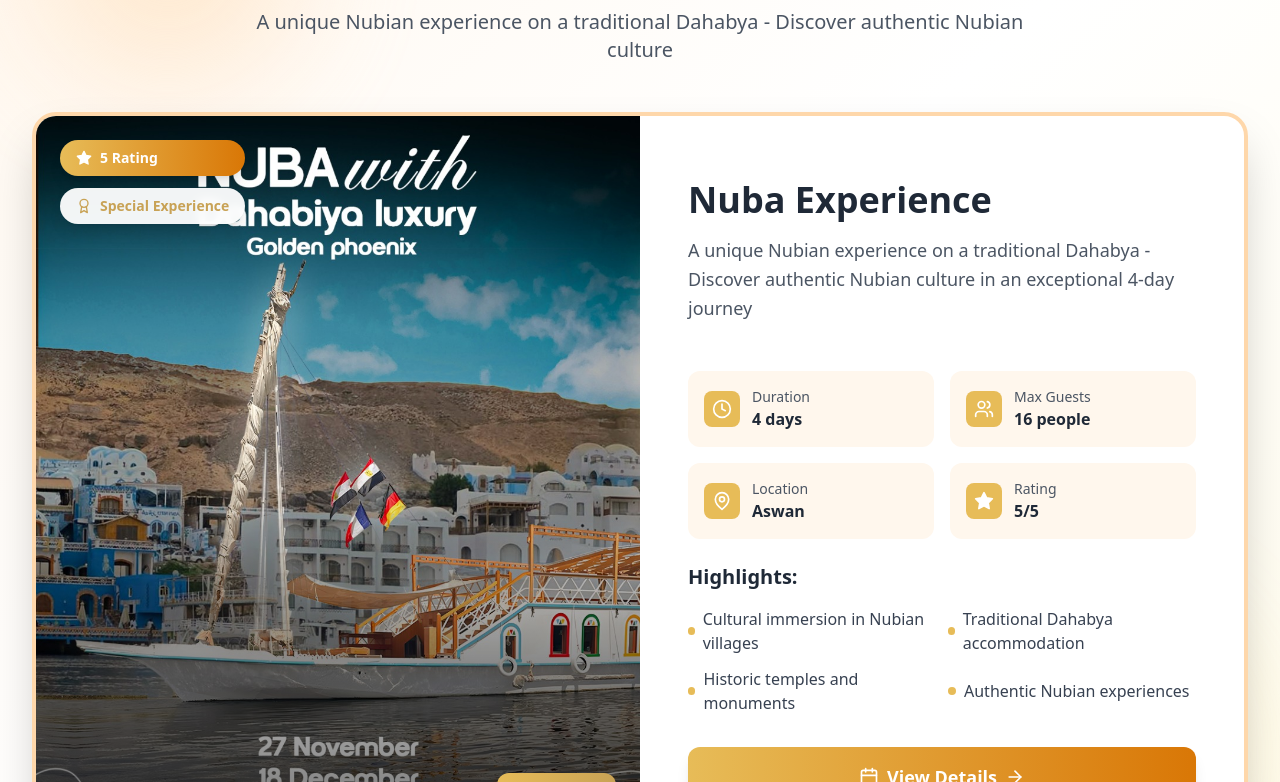
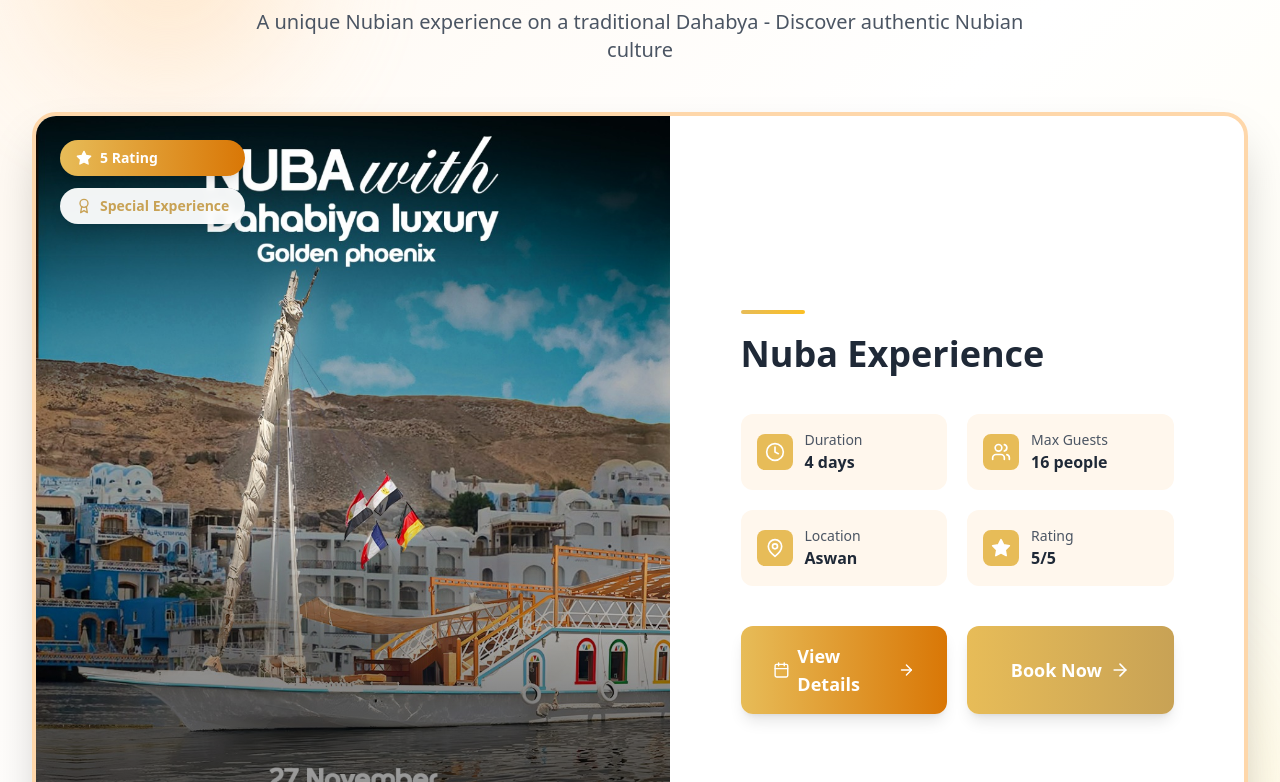
Before and after one commit to asmaaabubakr905/Golden_, a React (Vite) app: page / in a window 1280 px wide. Shown: the part 1358-2140 px from the top of the page. Built offline with nearby package versions, Linux system fonts and the light colour scheme.

Commit message:
Update: added Nuba trip section and fixed profile background12

```diff
--- a/src/pages/Home.tsx
+++ b/src/pages/Home.tsx
@@ -109,9 +109,9 @@ const Home = () => {
 
               {/* Main Content Card */}
               <div className="bg-white rounded-3xl shadow-2xl overflow-hidden border-4 border-orange-200 hover:border-orange-400 transition-all duration-300 transform hover:scale-[1.01]">
-                <div className="grid grid-cols-1 lg:grid-cols-2 gap-0">
+                <div className="grid grid-cols-1 lg:grid-cols-[1.05fr_0.95fr] gap-0 lg:items-center">
                   {/* Image Section */}
-                  <div className="relative h-96 lg:h-full min-h-[400px] overflow-hidden">
+                  <div className="relative h-96 lg:h-full min-h-[400px] lg:min-h-[480px] overflow-hidden">
                     <img
                       src={specialTrip.image}
                       alt={specialTrip.title}
@@ -141,18 +141,16 @@ const Home = () => {
                   </div>
 
                   {/* Content Section */}
-                  <div className="p-8 lg:p-12 flex flex-col justify-center">
-                    <div className="mb-6">
-                      <h3 className="text-3xl md:text-4xl font-bold text-gray-800 mb-4">
+                  <div className="p-8 lg:px-14 lg:py-10 flex flex-col gap-8 lg:gap-10 lg:max-w-xl lg:mx-auto">
+                    <div className="space-y-4 lg:space-y-5">
+                      <div className="w-16 h-1 rounded-full bg-gradient-to-r from-orange-500 to-amber-400"></div>
+                      <h3 className="text-3xl md:text-4xl font-bold text-gray-800 leading-tight">
                         {specialTrip.title}
                       </h3>
-                      <p className="text-lg text-gray-600 mb-6 leading-relaxed">
-                        {specialTrip.description}
-                      </p>
                     </div>
 
                     {/* Tour Details */}
-                    <div className="grid grid-cols-2 gap-4 mb-6">
+                    <div className="grid grid-cols-2 gap-4 lg:gap-5">
                       <div className="flex items-center space-x-3 bg-orange-50 p-4 rounded-xl">
                         <div className="bg-orange-500 p-2 rounded-lg">
                           <Clock className="w-5 h-5 text-white" />
@@ -190,32 +188,8 @@ const Home = () => {
                         </div>
                       </div>
                     </div>
-
-                    {/* Highlights */}
-                    <div className="mb-8">
-                      <h4 className="text-xl font-bold text-gray-800 mb-4">Highlights:</h4>
-                      <div className="grid grid-cols-1 md:grid-cols-2 gap-3">
-                        <div className="flex items-center space-x-2 text-gray-700">
-                          <div className="w-2 h-2 bg-orange-500 rounded-full"></div>
-                          <span>Cultural immersion in Nubian villages</span>
-                        </div>
-                        <div className="flex items-center space-x-2 text-gray-700">
-                          <div className="w-2 h-2 bg-orange-500 rounded-full"></div>
-                          <span>Traditional Dahabya accommodation</span>
-                        </div>
-                        <div className="flex items-center space-x-2 text-gray-700">
-                          <div className="w-2 h-2 bg-orange-500 rounded-full"></div>
-                          <span>Historic temples and monuments</span>
-                        </div>
-                        <div className="flex items-center space-x-2 text-gray-700">
-                          <div className="w-2 h-2 bg-orange-500 rounded-full"></div>
-                          <span>Authentic Nubian experiences</span>
-                        </div>
-                      </div>
-                    </div>
-
                     {/* CTA Buttons */}
-                    <div className="flex flex-col sm:flex-row gap-4">
+                    <div className="flex flex-col sm:flex-row gap-4 lg:gap-5">
                       <Link
                         to={`/tour/${specialTrip.id}`}
                         className="flex-1 bg-gradient-to-r from-orange-500 to-amber-600 text-white px-8 py-4 rounded-xl text-lg font-bold hover:from-orange-600 hover:to-amber-700 transition-all duration-300 shadow-lg hover:shadow-xl transform hover:scale-105 flex items-center justify-center space-x-2"
@@ -224,13 +198,15 @@ const Home = () => {
                         <span>View Details</span>
                         <ArrowRight className="w-5 h-5" />
                       </Link>
-                      {/* <Link
-                        to="/tours?city=Aswan"
-                        className="flex-1 bg-white text-orange-600 border-2 border-orange-500 px-8 py-4 rounded-xl text-lg font-bold hover:bg-orange-50 transition-all duration-300 shadow-lg hover:shadow-xl transform hover:scale-105 flex items-center justify-center space-x-2"
+                      <a
+                        href={`https://wa.me/201507000720?text=I'm interested in booking the ${specialTrip.title} tour. Can you provide more details?`}
+                        target="_blank"
+                        rel="noopener noreferrer"
+                        className="flex-1 bg-gradient-to-r from-orange-500 to-orange-600 text-white px-8 py-4 rounded-xl text-lg font-bold hover:from-orange-600 hover:to-orange-700 transition-all duration-300 shadow-lg hover:shadow-xl transform hover:scale-105 flex items-center justify-center space-x-2"
                       >
-                        <span>More Aswan Tours</span>
+                        <span>Book Now</span>
                         <ArrowRight className="w-5 h-5" />
-                      </Link> */}
+                      </a>
                     </div>
                   </div>
                 </div>
```
Also changed, not shown: 1 other file (tests, documents, lock files or other folders).
